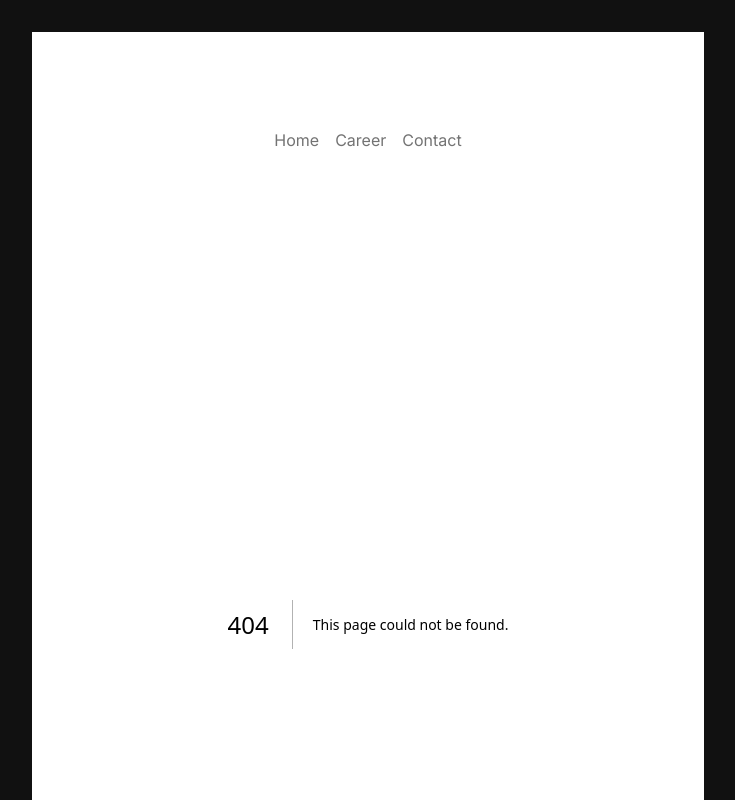
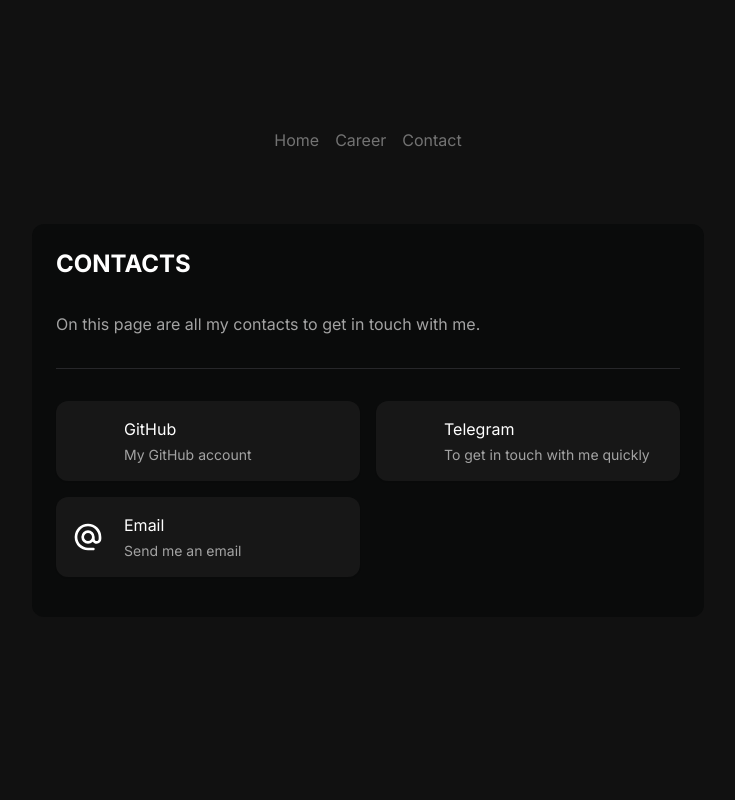
Before and after one commit to soblvsk/soblvsk.me, a Next.js app: page /contacts in a window 1280 px wide. Before the commit this address had no page. Shown: the top 800 px of the page, without its empty margins (272-1007 px from the left). Built offline with nearby package versions, Linux system fonts and the light colour scheme; some icons are missing.

Commit message:
feat: change page contacts

```diff
--- a/src/app/contact/page.tsx
+++ b/src/app/contacts/page.tsx
@@ -1,10 +1,10 @@
 import { ContactCard } from '@/components/ContactCard';
-import conctacts from '../data/contact.json';
+import conctacts from '@/data/contact.json';
 
 export default function Contact() {
   return (
     <section className='bg-[#0a0b0b] p-6 rounded-xl'>
-      <h1 className='font-bold text-2xl mb-8 uppercase'>Contact</h1>
+      <h1 className='font-bold text-2xl mb-8 uppercase'>Contacts</h1>
       <p className='text-neutral-400'>
         On this page are all my contacts to get in touch with me.
       </p>
```
